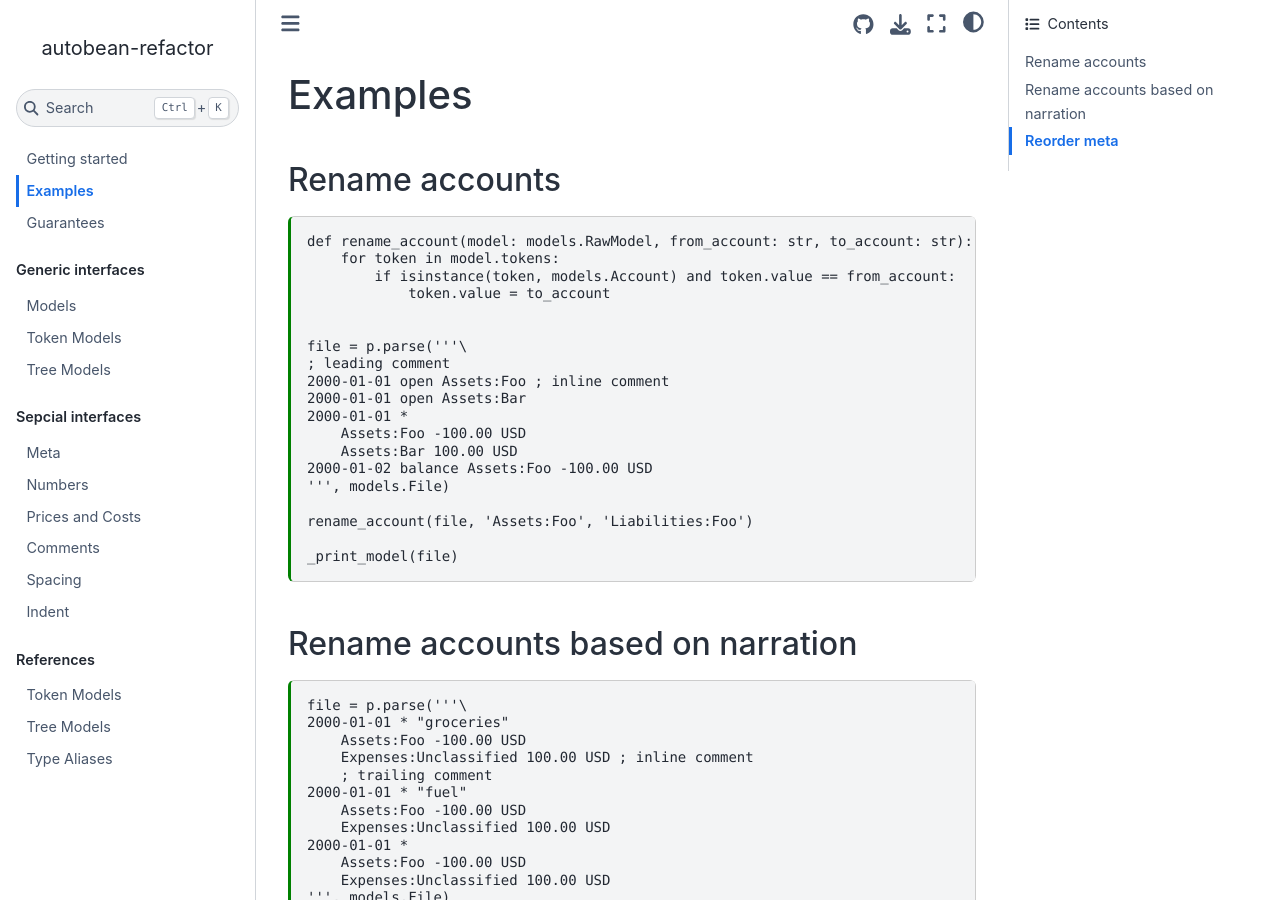
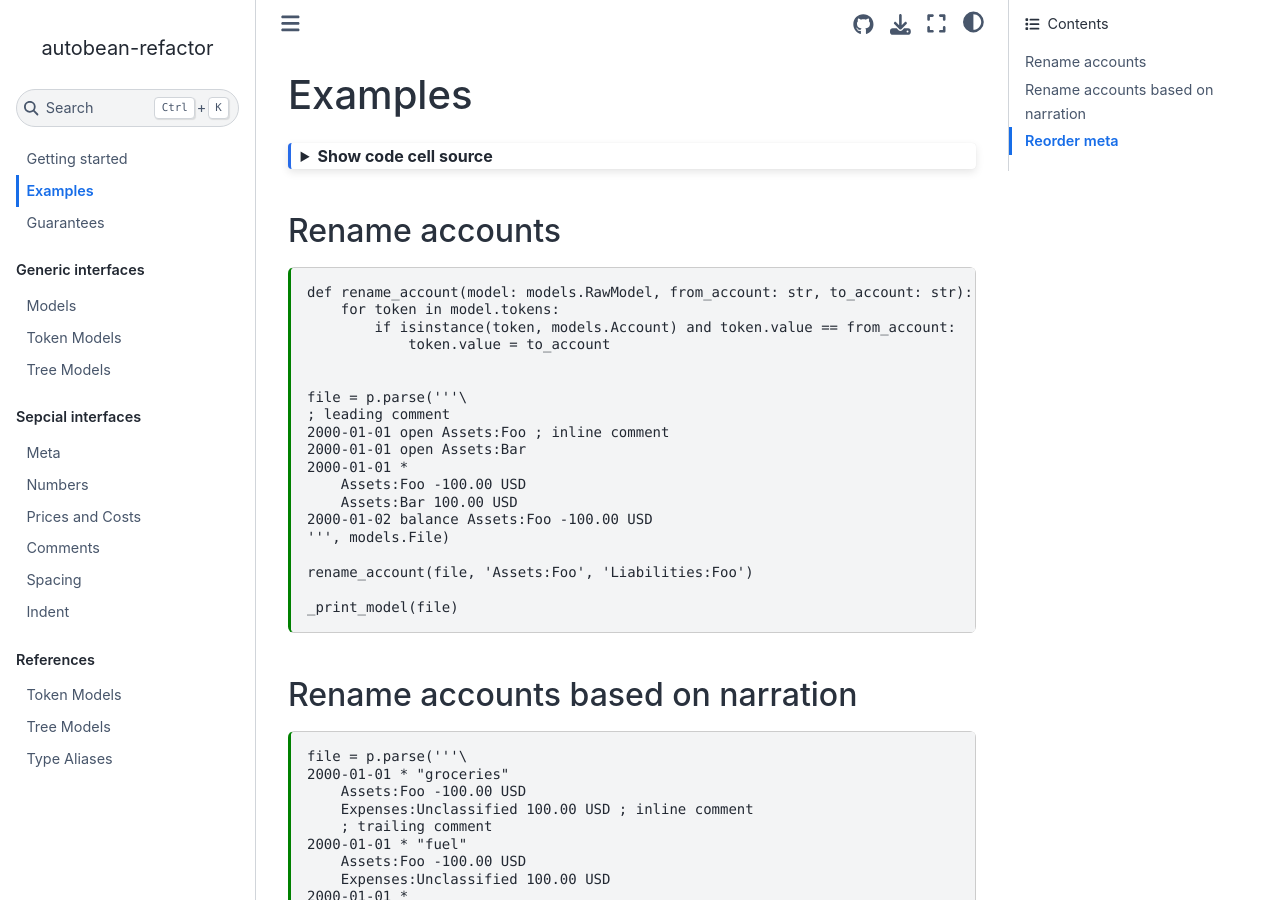
Before and after one commit to SEIAROTg/autobean-refactor, a Jupyter Book: the page built from docs/examples.md, in a window 1280 px wide and 900 px high. Built offline with Jupyter Book 1.0.4 settings and Sphinx 7.4.7 and the Sphinx Book theme 1.1.4, drawn with Linux system fonts in a browser that asks for light colours; part of the change alters nothing that is shown.

````diff
--- a/docs/examples.md
+++ b/docs/examples.md
@@ -8,7 +8,7 @@ jupytext:
 
 ```{code-cell} python
 :load: ./code/basics.py
-:tags: [remove-cell]
+:tags: [hide-input, remove-output]
 ```
 
 ## Rename accounts
````
